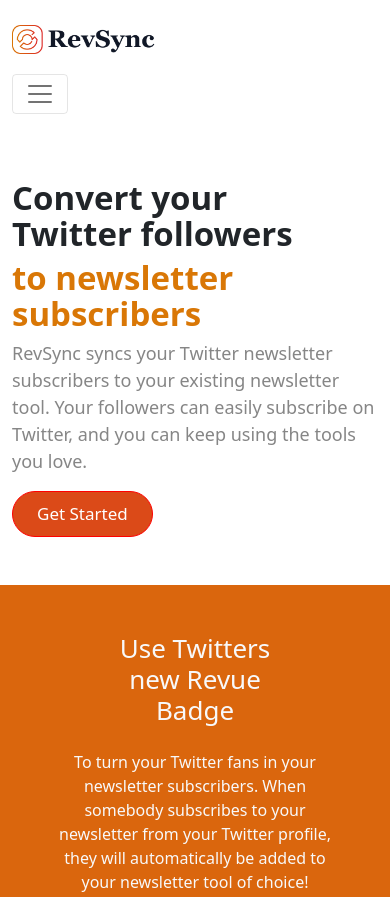
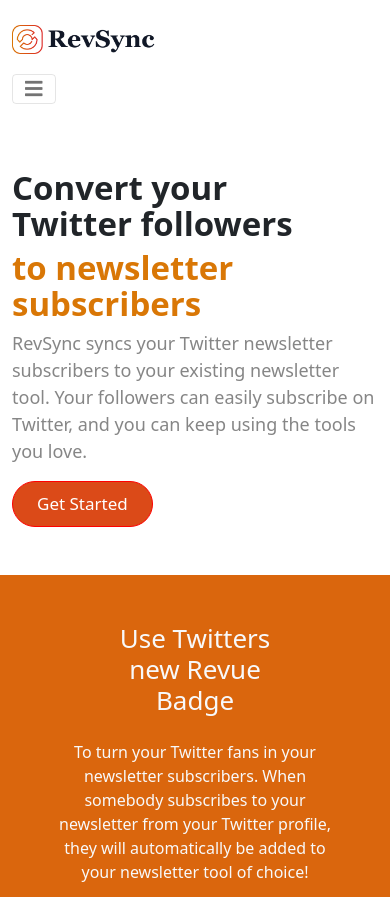
Before and after one commit to DeveloperMahatab/RevSync, a plain HTML site: page index.html in a window 390 px wide. Shown: the top 897 px of the page. Drawn offline with nearby package versions, Linux system fonts and the light colour scheme.

Commit message:
Update index.html

```diff
--- a/index.html
+++ b/index.html
@@ -31,7 +31,7 @@
         <img class="w-30" src="img/RevSyncLogo.c259471.png" alt="">
       </a>
       <button class="navbar-toggler" type="button" data-bs-toggle="collapse" data-bs-target="#navbarSupportedContent" aria-controls="navbarSupportedContent" aria-expanded="false" aria-label="Toggle navigation">
-        <span class="navbar-toggler-icon"></span>
+        <span class=""><span><i class="fas fa-bars"></i></span></span>
       </button>
       <div class="collapse navbar-collapse" id="navbarSupportedContent">
         <ul class="navbar-nav me-auto mb-2 mb-lg-0">
```
